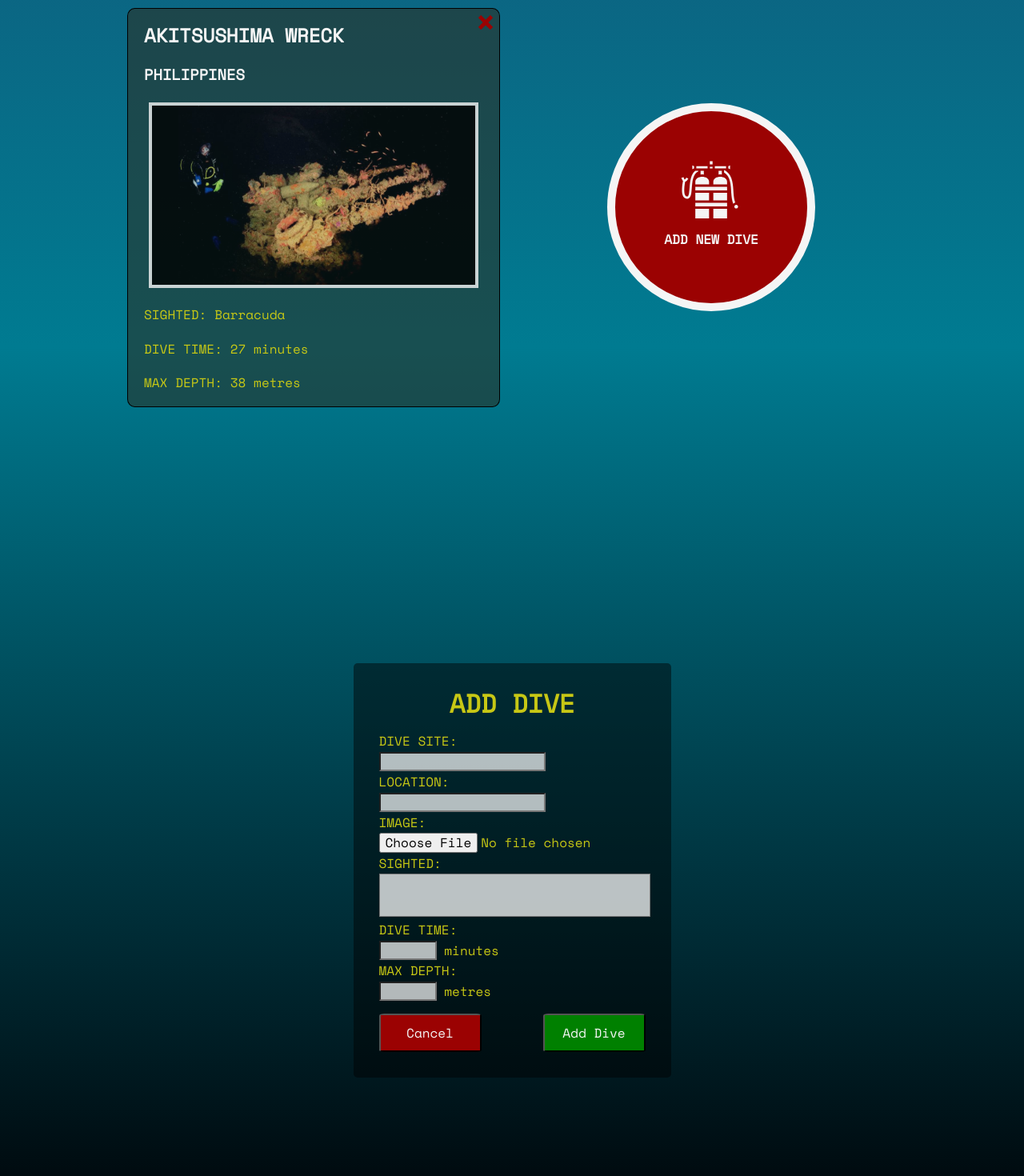
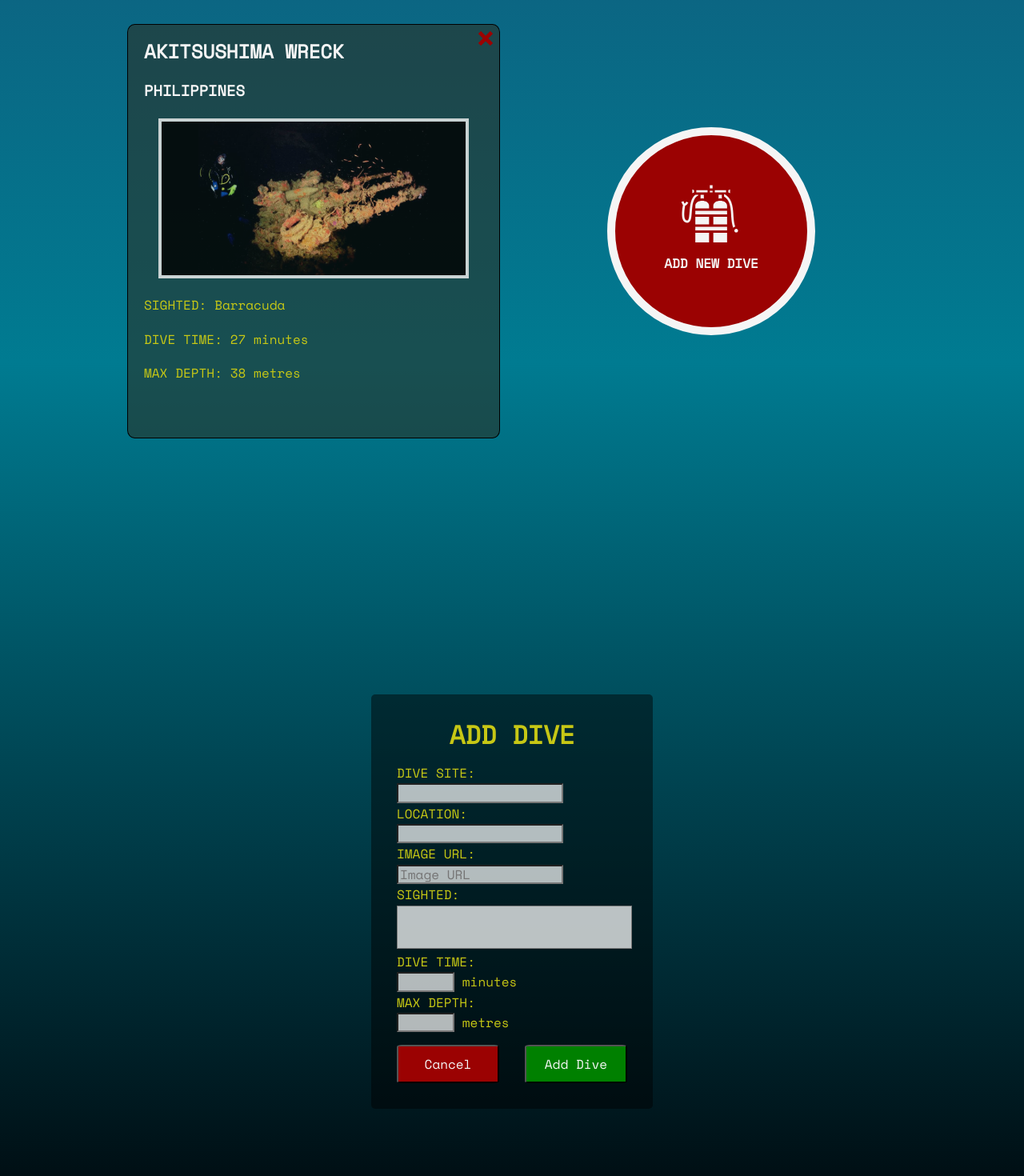
Before and after one commit to O-MAY/dive-log, a React (Create React App) app: page / in a window 1280 px wide. Shown: the part 640-2110 px from the top of the page at 80% size. Built offline with nearby package versions, Linux system fonts and the light colour scheme; data requests are answered from the project's data file.

Commit message:
Image URL upload success and CSS changes.

```diff
--- a/src/components/AddDiveForm.js
+++ b/src/components/AddDiveForm.js
@@ -51,23 +51,23 @@ export default function AddDiveForm({ onAdd }) {
                 </p></strong>
             </div>
             <div>
-                <label>IMAGE:</label>
+                <label>IMAGE URL:</label>
                 <input {...register("img", { required: false })}
-                className='image-upload form-field'
-                type='file'
-                placeholder='Upload image'
+                className='form-field'
+                type='url'
+                placeholder='Image URL'
                 />
             </div>
             <div>
                 <label>SIGHTED:</label>
-                <textarea {...register("sighted", { required: true, maxLength: 120 })}
+                <textarea {...register("sighted", { required: true, maxLength: 130 })}
                 className='form-field'
                 type='text'
                 placeholder=''
                />
                <strong><p className='error-message'>
                   {errors.sighted?.type === "required" && "Field is required"}
-                  {errors.sighted?.type === "maxLength" && "Maximum character length is 120"}
+                  {errors.sighted?.type === "maxLength" && "Maximum character length is 130"}
                 </p></strong>
             </div>
             <div>
--- a/src/styles/_addDiveButton.scss
+++ b/src/styles/_addDiveButton.scss
@@ -5,7 +5,6 @@
     width: 35vw;
     height: auto;
     padding: 0.5rem;
-
     margin: auto auto auto auto;
 
 }
--- a/src/styles/_addDiveForm.scss
+++ b/src/styles/_addDiveForm.scss
@@ -26,10 +26,6 @@
         background-color: #ffffffb3;
     }
 
-    .image-upload {
-        background-color: transparent;
-    }
-
     textarea {
         width: 100%;
         height: 3rem;
@@ -52,6 +48,7 @@
         display: flex;
         justify-content: space-between;
         margin-top: 1rem;
+        gap: 2rem;
     }
 
     .add-dive-btn {
--- a/src/styles/_dive.scss
+++ b/src/styles/_dive.scss
@@ -1,6 +1,7 @@
 
 .dive-card {
     width: 80vw;
+    height: 500px;
 
     display: flex;
     flex-flow: column nowrap;
@@ -22,8 +23,8 @@
         padding: 0.75rem
     }
     img {
-        width: 90%;
-        max-height: 14rem;
+        width: 85%;
+        max-height: 12rem;
         object-fit: contain;
         border: whitesmoke solid 0.25rem;
         opacity: 80%;
--- a/src/styles/styles.css
+++ b/src/styles/styles.css
@@ -19,6 +19,7 @@
 
 .dive-card {
   width: 80vw;
+  height: 500px;
   display: flex;
   flex-flow: column nowrap;
   background-color: rgba(46, 43, 28, 0.5411764706);
@@ -37,8 +38,8 @@
   padding: 0.75rem;
 }
 .dive-card img {
-  width: 90%;
-  max-height: 14rem;
+  width: 85%;
+  max-height: 12rem;
   -o-object-fit: contain;
      object-fit: contain;
   border: whitesmoke solid 0.25rem;
@@ -98,9 +99,6 @@
 #add-dive-form input {
   background-color: rgba(255, 255, 255, 0.7019607843);
 }
-#add-dive-form .image-upload {
-  background-color: transparent;
-}
 #add-dive-form textarea {
   width: 100%;
   height: 3rem;
@@ -120,6 +118,7 @@
   display: flex;
   justify-content: space-between;
   margin-top: 1rem;
+  gap: 2rem;
 }
 #add-dive-form .add-dive-btn {
   width: 8rem;
```
Also changed, not shown: src/App.js (+25 -21 lines), 1 other file (tests, documents, lock files or other folders).
